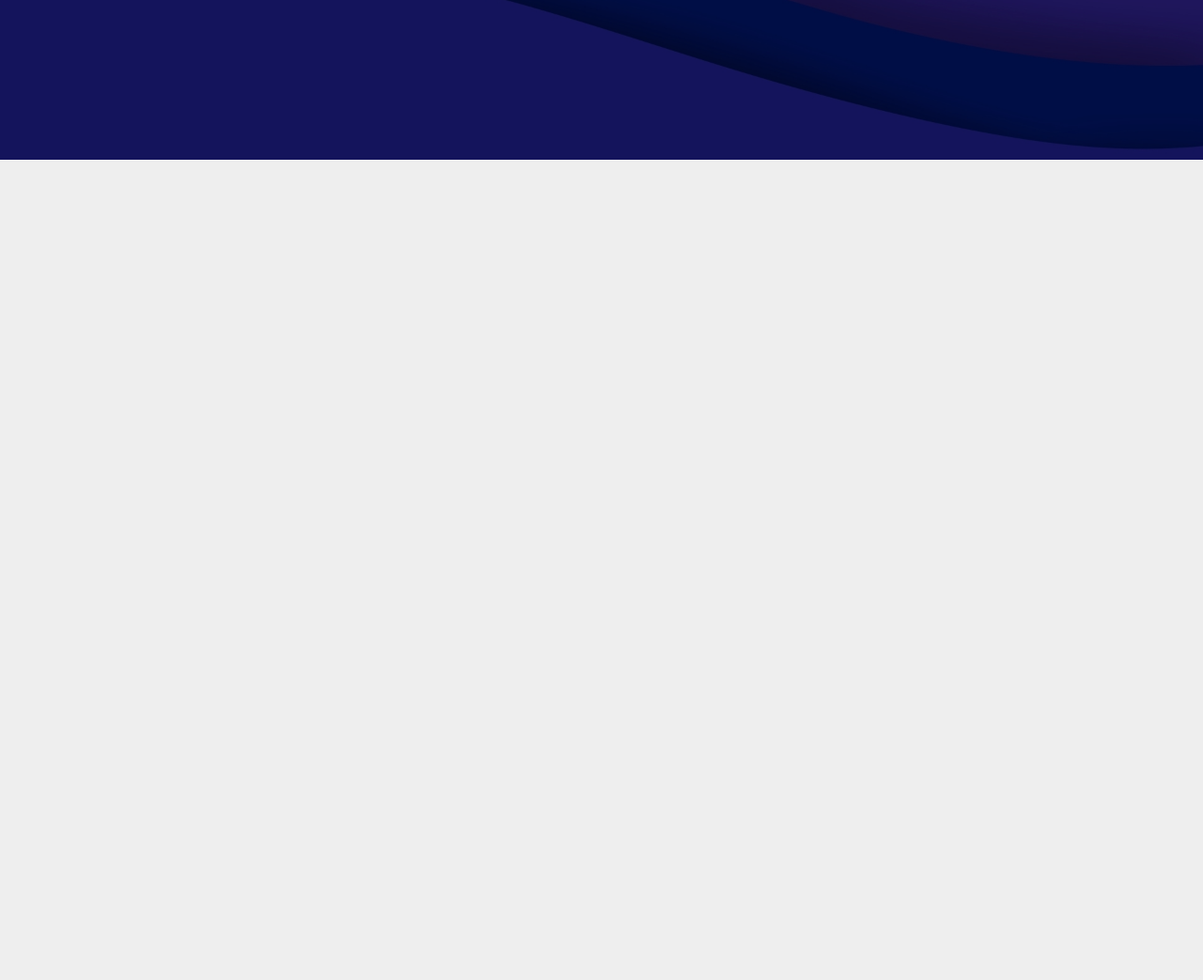
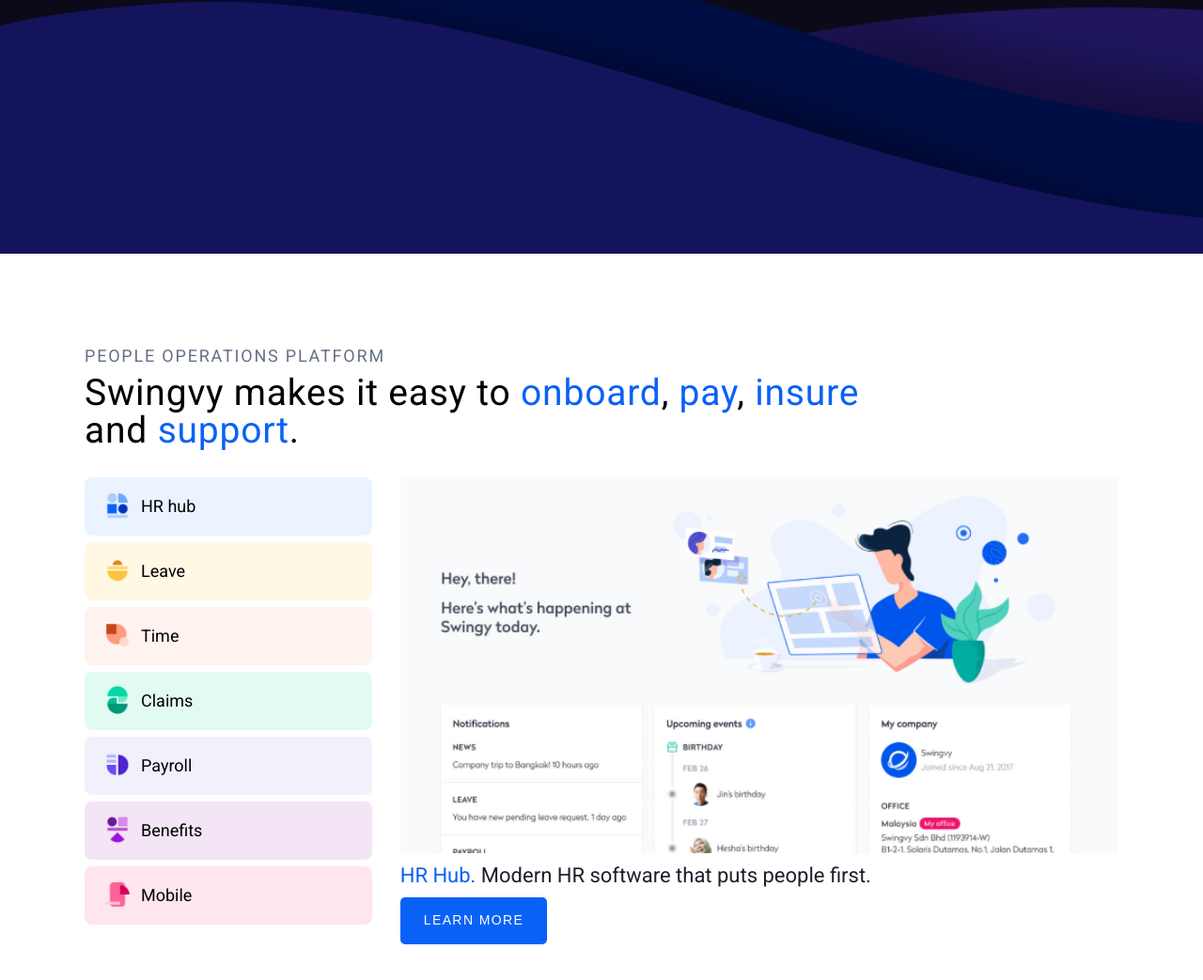
Before and after one commit to Zukicode/Swingvy, a plain HTML site: page index.html in a window 1280 px wide. Shown: the part 605-1648 px from the top of the page at 94% size. Before the commit the page ends 800 px from the top, so only its background shows below. Drawn offline with Linux system fonts and the light colour scheme.

Commit message:
add about section, adaptive this section

```diff
--- a/index.html
+++ b/index.html
@@ -19,6 +19,8 @@
    <link rel="stylesheet" href="./style/header/hamburger-menu.css">
    <!-- headerSection -->
    <link rel="stylesheet" href="./style/headerSection/headerSection.css">
+   <!-- about -->
+   <link rel="stylesheet" href="./style/about/about.css">
 </head>
 
 <body>
@@ -97,6 +99,66 @@
       </div>
    </div>
 
+   <div class="about">
+      <div class="content__about">
+
+         <div class="title__about">
+            <p>PEOPLE OPERATIONS PLATFORM</p>
+            <h1>
+               Swingvy makes it easy to
+               <span class="blue__about__detalies">onboard</span>,
+               <span class="blue__about__detalies">pay</span>,
+               <span class="blue__about__detalies">insure</span> <br> and
+               <span class="blue__about__detalies">support</span>.
+            </h1>
+         </div>
+
+         <div class="section__about">
+            <div class="choose__about">
+
+               <button class="choose__btn" id="choose_hr">
+                  <div class="icon__choose_btn hr"></div>HR hub
+               </button>
+
+               <button class="choose__btn" id="choose_leave">
+                  <div class="icon__choose_btn leave"></div>Leave
+               </button>
+
+               <button class="choose__btn" id="choose_time">
+                  <div class="icon__choose_btn time"></div>Time
+               </button>
+
+               <button class="choose__btn" id="choose_claims">
+                  <div class="icon__choose_btn claims"></div>Claims
+               </button>
+
+               <button class="choose__btn" id="choose_payroll">
+                  <div class="icon__choose_btn payroll"></div>Payroll
+               </button>
+
+               <button class="choose__btn" id="choose_benefits">
+                  <div class="icon__choose_btn benefits"></div>Benefits
+               </button>
+
+               <button class="choose__btn" id="choose_mobile">
+                  <div class="icon__choose_btn mobile"></div>Mobile
+               </button>
+
+            </div>
+
+            <div class="ouptop__about">
+               <div class="image__ouptop__about"></div>
+
+               <div class="description__ouptop__about">
+                  <p><span class="blue__about__detalies">HR Hub.</span> Modern HR software that puts people first.</p>
+                  <button class="btn__ouptop__about">LEARN MORE</button>
+               </div>
+            </div>
+         </div>
+
+      </div>
+   </div>
+
    <!-- hamburger menu -->
    <script src="./code/open-menu.js"></script>
 </body>
--- /dev/null
+++ b/style/about/about.css
@@ -0,0 +1,341 @@
+.about {
+   width: 100%;
+   height: 100%;
+   background-color: #ffffff;
+   padding: 100px 20px;
+}
+
+.content__about {
+   width: 100%;
+   height: 100%;
+   max-width: 1100px;
+   margin: 0 auto;
+   display: flex;
+   flex-direction: column;
+   gap: 30px;
+
+}
+
+.title__about {
+   display: flex;
+   flex-direction: column;
+   gap: 10px;
+}
+
+.title__about>p {
+   font-size: 18px;
+   font-weight: 400;
+   line-height: 18px;
+   letter-spacing: 1.7999999523162842px;
+   color: #657085;
+}
+
+.title__about>h1 {
+   font-size: 39px;
+   font-weight: 400;
+   line-height: 40px;
+   letter-spacing: 0.800000011920929px;
+}
+
+.blue__about__detalies {
+   color: #0A61F7;
+}
+
+.section__about {
+   width: 100%;
+   height: 100%;
+   display: grid;
+   grid-template-columns: 4fr 10fr;
+   gap: 30px;
+}
+
+.section__about .choose__about {
+   display: flex;
+   flex-direction: column;
+   gap: 7px;
+}
+
+.choose__about .choose__btn {
+   padding: 15px 20px;
+   display: flex;
+   align-items: center;
+   gap: 10px;
+   font-family: "Roboto", sans-serif;
+   font-size: 18px;
+   font-weight: 400;
+   line-height: 25px;
+   letter-spacing: 0em;
+   border: none;
+   border-radius: 8px;
+   border-bottom: 2px solid transparent;
+   transition: all 0.4s;
+   cursor: pointer;
+}
+
+.icon__choose_btn {
+   width: 30px;
+   height: 30px;
+}
+
+
+/*icons_btn*/
+
+.hr {
+   background: url("../../assets/img/about/chooseBtn/hr.png") no-repeat;
+   background-size: 100%;
+}
+
+.leave {
+   background: url("../../assets/img/about/chooseBtn/Leave.png") no-repeat;
+   background-size: 100%;
+}
+
+.time {
+   background: url("../../assets/img/about/chooseBtn/Time.png") no-repeat;
+   background-size: 100%;
+}
+
+.claims {
+   background: url("../../assets/img/about/chooseBtn/Claims.png") no-repeat;
+   background-size: 100%;
+}
+
+.payroll {
+   background: url("../../assets/img/about/chooseBtn/Payroll.png") no-repeat;
+   background-size: 100%;
+}
+
+.benefits {
+   background: url("../../assets/img/about/chooseBtn/Benefits.png") no-repeat;
+   background-size: 100%;
+}
+
+.mobile {
+   background: url("../../assets/img/about/chooseBtn/Mobile.png") no-repeat;
+   background-size: 100%;
+}
+
+/*icons_btn*/
+
+/*color_btn*/
+#choose_hr {
+   background: rgb(234, 243, 255);
+}
+
+#choose_hr:hover {
+   transition: all 0.4s;
+   border-bottom: 2px solid rgb(112, 174, 255);
+   box-shadow: 0px 0px 20px 10px rgb(234, 243, 255);
+}
+
+#choose_leave {
+   background: rgb(255, 248, 228);
+}
+
+#choose_leave:hover {
+   transition: all 0.4s;
+   border-bottom: 2px solid rgb(254, 219, 123);
+   box-shadow: 0px 0px 20px 10px rgb(255, 248, 228);
+}
+
+#choose_time {
+   background: rgb(255, 243, 239);
+}
+
+#choose_time:hover {
+   transition: all 0.4s;
+   border-bottom: 2px solid rgb(248, 159, 130);
+   box-shadow: 0px 0px 20px 10px rgb(255, 243, 239);
+}
+
+#choose_claims {
+   background: rgb(226, 251, 242);
+}
+
+#choose_claims:hover {
+   transition: all 0.4s;
+   border-bottom: 2px solid rgb(129, 255, 209);
+   box-shadow: 0px 0px 20px 10px rgb(226, 251, 242);
+}
+
+#choose_payroll {
+   background: rgb(241, 241, 252);
+}
+
+#choose_payroll:hover {
+   transition: all 0.4s;
+   border-bottom: 2px solid rgb(133, 133, 252);
+   box-shadow: 0px 0px 20px 10px rgb(241, 241, 252);
+}
+
+#choose_benefits {
+   background: rgb(243, 229, 245);
+}
+
+#choose_benefits:hover {
+   transition: all 0.4s;
+   border-bottom: 2px solid rgb(234, 128, 250);
+   box-shadow: 0px 0px 20px 10px rgb(243, 229, 245);
+}
+
+#choose_mobile {
+   background: rgb(255, 229, 237);
+}
+
+#choose_mobile:hover {
+   transition: all 0.4s;
+   border-bottom: 2px solid rgb(249, 126, 163);
+   box-shadow: 0px 0px 20px 10px rgb(255, 229, 237);
+}
+
+/*color_btn*/
+
+.section__about .ouptop__about {
+   display: flex;
+   flex-direction: column;
+   justify-content: center;
+   gap: 10px;
+}
+
+.ouptop__about .image__ouptop__about {
+   width: 100%;
+   height: 400px;
+   background: url("./../../assets/img/about/ouptop/img.png") no-repeat;
+   background-size: 100%;
+}
+
+.description__ouptop__about {
+   display: flex;
+   flex-direction: column;
+   gap: 10px;
+   align-items: flex-start;
+}
+
+.description__ouptop__about > p {
+   font-family: Roboto;
+   font-size: 22px;
+   font-weight: 400;
+   line-height: 27px;
+   letter-spacing: 0em;
+   text-align: left;
+   color: #1C202B;
+}
+
+.blue__about__detalies {
+   color: #0A61F7;
+}
+
+.btn__ouptop__about {
+   padding: 15px 25px;
+   font-size: 14px;
+   font-weight: 400;
+   letter-spacing: 1.4px;
+   line-height: 19.6px;
+   background: #0A61F7;
+   color: #ffffff;
+   border: none;
+   border-radius: 5px;
+   cursor: pointer;
+   transition: all 0.4s;
+}
+
+.btn__ouptop__about:hover {
+   transition: all 0.4s;
+   box-shadow: 0px 0px 10px #0A61F7;
+}
+
+@media screen and (max-width: 900px) {
+   .section__about {
+      grid-template-columns: 1fr;
+      padding: 50px;
+   }
+
+   .title__about > h1 {
+      font-size: 30px;
+   }
+
+   .description__ouptop__about {
+      align-items: center;
+   }
+}
+
+@media screen and (max-width: 750px) {
+
+   .section__about {
+      align-items: center;
+      justify-content: center;
+   }
+
+   .title__about > h1 {
+      font-size: 25px;
+   }
+
+   .title__about > p {
+      font-size: 12px;
+   }
+
+   .ouptop__about .image__ouptop__about {
+      height: 300px;
+   }
+
+   .description__ouptop__about > p {
+      font-size: 18px;
+   }
+
+   .btn__ouptop__about {
+      padding: 10px 20px;
+      font-size: 10px;
+   }
+}
+
+@media screen and (max-width: 600px) {
+   .title__about > h1 {
+      font-size: 20px;
+   }
+
+   .ouptop__about .image__ouptop__about {
+      height: 200px;
+   }
+
+   .description__ouptop__about > p {
+      font-size: 16px;
+   }
+}
+
+@media screen and (max-width: 500px) {
+   .title__about > h1 {
+      font-size: 16px;
+   }
+
+   .title__about > p {
+      font-size: 12px;
+   }
+
+   .ouptop__about .image__ouptop__about {
+      height: 200px;
+   }
+
+   .description__ouptop__about > p {
+      display: none;
+   }
+}
+
+@media screen and (max-width: 400px) {
+   .title__about > h1 {
+      font-size: 11px;
+      line-height: 30px;
+   }
+
+   .title__about > p {
+      font-size: 10px;
+   }
+
+   .ouptop__about .image__ouptop__about {
+      height: 100px;
+   }
+
+   .btn__ouptop__about {
+      padding: 5px 15px;
+      font-size: 7px;
+   }
+}
--- a/style/headerSection/headerSection.css
+++ b/style/headerSection/headerSection.css
@@ -1,6 +1,6 @@
 .header__section {
    width: 100%;
-   height: 700px;
+   height: 800px;
    background: url("./../../assets/img/headerSection/bg.jpg") no-repeat;
    background-size: cover;
    display: flex;
```
Also changed, not shown: assets/img/about/chooseBtn/Benefits.png (added), assets/img/about/chooseBtn/Claims.png (added), assets/img/about/chooseBtn/Leave.png (added), assets/img/about/chooseBtn/Mobile.png (added), assets/img/about/chooseBtn/Payroll.png (added), assets/img/about/chooseBtn/Time.png (added), assets/img/about/chooseBtn/hr.png (added), assets/img/about/ouptop/img.png (added).
